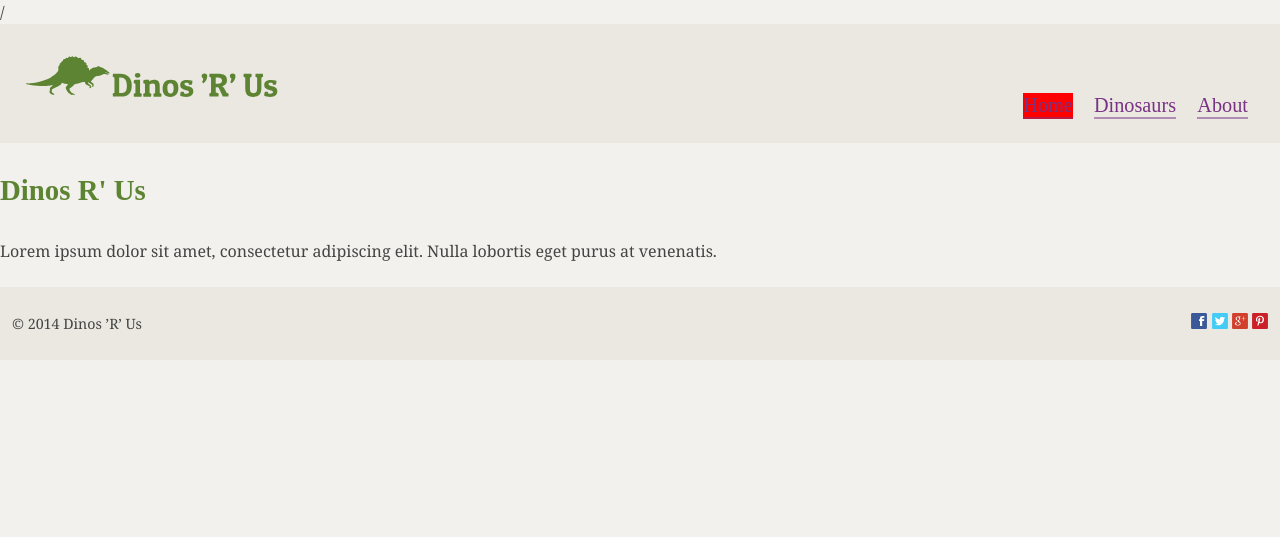
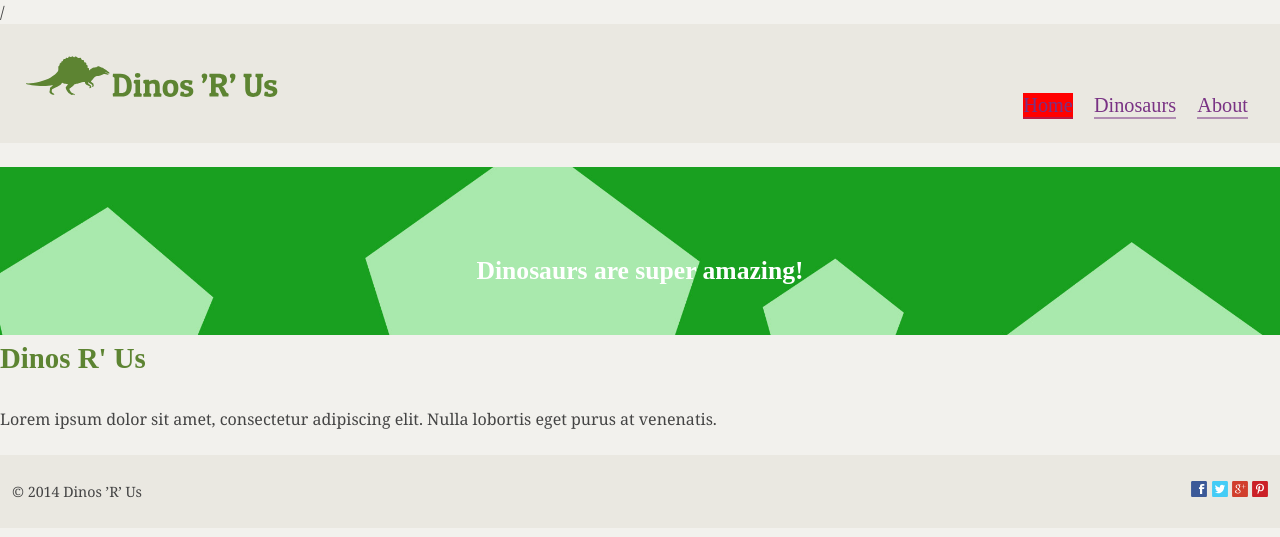
Before and after one commit to situ0020/inclass-ecommerce, a Jekyll site: the page built from index.html, in a window 1280 px wide. Shown: the top 537 px of the page. Built offline with Jekyll 4.4.1, drawn with Linux system fonts in a browser that asks for light colours; some web fonts are replaced; Markdown is read by kramdown in place of the engine named in the settings.

Commit message:
Added a banner and adjusted text

```diff
--- a/_layouts/default.html
+++ b/_layouts/default.html
@@ -2,7 +2,7 @@
 <html>
 <head>
 	<meta charset="UTF-8">
-	<title>Dinos R' Us</title>
+	<title>{{page.title}} · Dinos R' Us</title>
 	<meta name="handheldfriendly" content="true">
   	<meta name="mobileoptimized" content="240">
   	<meta name="viewport" content="width=device-width,initial-scale=1">
@@ -33,18 +33,24 @@
     <nav class="unit unit-s-1 unit-m-1 unit-l-2-3">
       <ul class="list-group giga brand-family push-0 nav">
         <li class="list-group-item list-group-item-inline">
-          <a class="current"href="{{site.baseurl}}/">Home</a>
+          <a class="{% if page.url == '/' %}current{% endif %}"href="{{site.baseurl}}/">Home</a>
         </li>
         <li class="list-group-item list-group-item-inline">
-          <a href="{{site.baseurl}}/dinosaurs/">Dinosaurs</a>
+          <a class="{% if page.url contains 'dinosaurs' %}current{% endif %}"href="{{site.baseurl}}/dinosaurs/">Dinosaurs</a>
         </li>
         <li class="list-group-item list-group-item-inline">
-          <a href="{{site.baseurl}}/about/">About</a>
+          <a class="{% if page.url == '/about/' %}current{% endif %}"href="{{site.baseurl}}/about/">About</a>
         </li>
       </ul>
     </nav>
   </div>
 </header>
+
+{% if page.showbanner%}
+<div class="banner">
+	<h2>{{page.bannertext}}</h2>
+</div>
+{% endif %}
 
 {{content}}
 
--- a/about.html
+++ b/about.html
@@ -1,5 +1,8 @@
 ---
 layout: default
+title: About
+bannertext: About all the amazing dinosaur beasties
+showbanner: yes
 ---
 
 <h1>About</h1>
--- a/css/header.css
+++ b/css/header.css
@@ -36,3 +36,14 @@
 .current {
 	background-color: red;
 }
+
+.banner {
+	background: #6e9d1b url("../images/banner.jpg") no-repeat center center;
+	background-size: cover;
+	padding: 5em 1em 1em;
+}
+
+.banner h2 {
+	color: #fff;
+	text-align: center;
+}
--- a/dinosaurs.html
+++ b/dinosaurs.html
@@ -1,5 +1,6 @@
 ---
 layout: default
+title: Dinosaurs
 ---
 
 <div class="grid">
--- a/index.html
+++ b/index.html
@@ -1,5 +1,8 @@
 ---
 layout: default
+title: Home
+bannertext: Dinosaurs are super amazing!
+showbanner: yes
 ---
 
 	<h1>Dinos R' Us</h1>
```
Also changed, not shown: images/banner.jpg (added).
